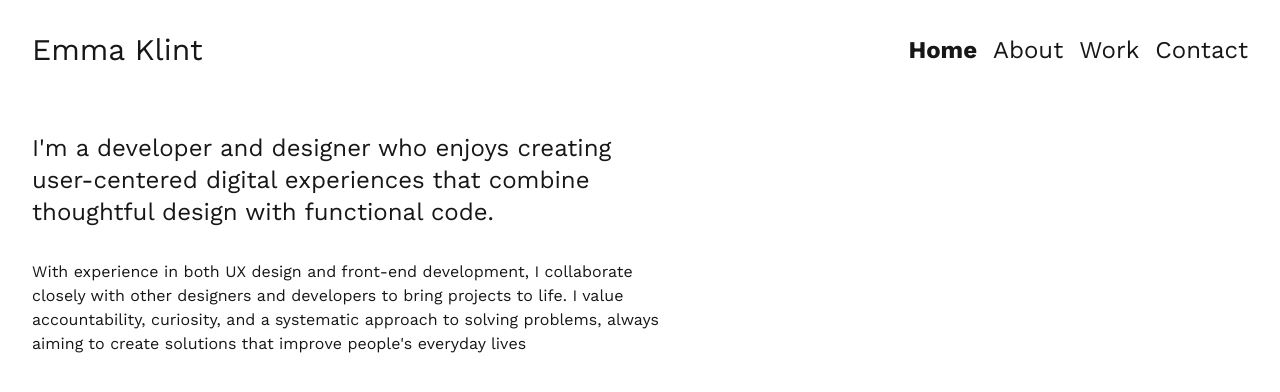
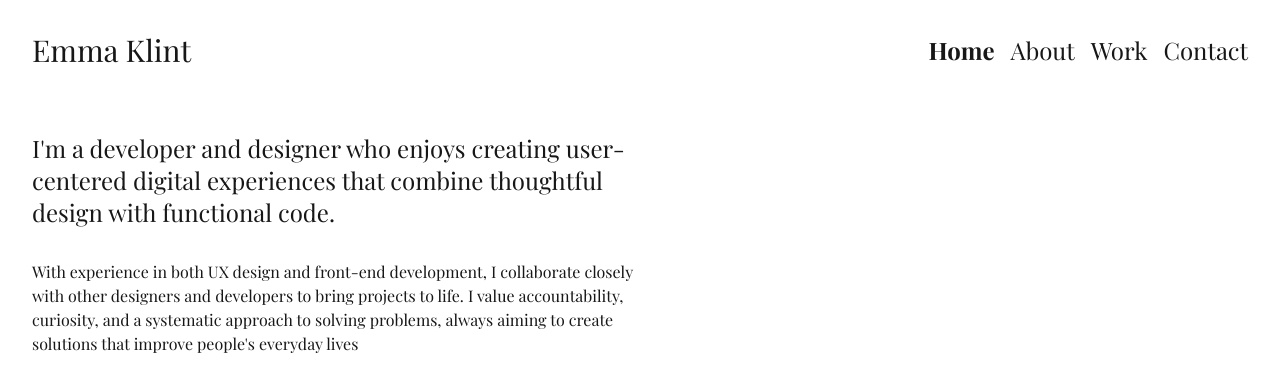
Before and after one commit to emmaklint/portfolio, a Next.js app: page / in a window 1280 px wide. Shown: the top 392 px of the page. Built offline with nearby package versions, Linux system fonts and the light colour scheme.

Commit message:
Use serif font

```diff
--- a/src/app/globals.css
+++ b/src/app/globals.css
@@ -17,7 +17,7 @@
 body {
   color: var(--foreground);
   background: var(--background);
-  font-family: 'Work Sans', Arial, sans-serif;
+  font-family: "Playfair Display", Arial, sans-serif;
 }
 
 @layer utilities {
--- a/src/app/layout.js
+++ b/src/app/layout.js
@@ -11,7 +11,7 @@
     <html lang="en">
       <head>
         <link
-          href="https://fonts.googleapis.com/css2?family=Work+Sans:wght@400;600;700&display=swap"
+          href="https://fonts.googleapis.com/css2?family=Playfair+Display:wght@400;600;700&display=swap"
           rel="stylesheet"
         />
       </head>
--- a/tailwind.config.js
+++ b/tailwind.config.js
@@ -12,8 +12,8 @@
         foreground: "var(--foreground)",
       },
       fontFamily: {
-        sans: ['Work Sans', 'sans serif']
-      }
+        sans: ["Playfair Display", "serif"],
+      },
     },
   },
   plugins: [],
```
